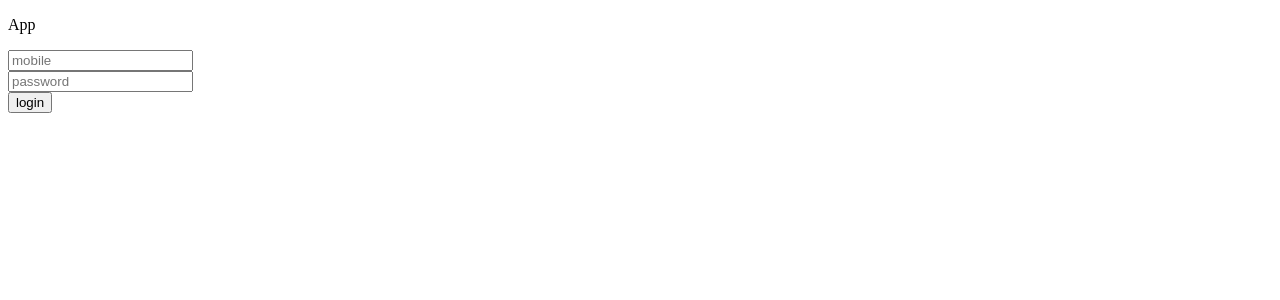
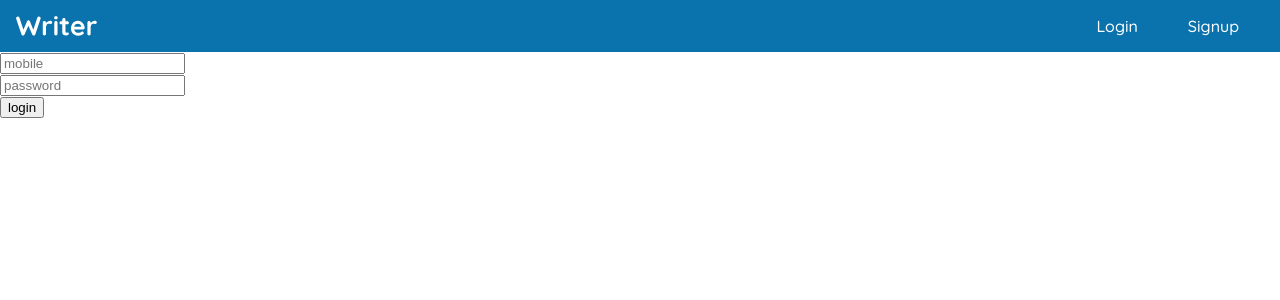
Before and after one commit to zevocorporation/Writer-App, a React (Create React App) app: page /signup in a window 1280 px wide. Shown: the top 300 px of the page. Built offline with nearby package versions, Linux system fonts and the light colour scheme.

Commit message:
created navbar

```diff
--- a/public/index.html
+++ b/public/index.html
@@ -15,6 +15,10 @@
       user's mobile device or desktop. See https://developers.google.com/web/fundamentals/web-app-manifest/
     -->
     <link rel="manifest" href="%PUBLIC_URL%/manifest.json" />
+    <link
+      href="https://fonts.googleapis.com/css2?family=Quicksand:wght@500&display=swap"
+      rel="stylesheet"
+    />
     <!--
       Notice the use of %PUBLIC_URL% in the tags above.
       It will be replaced with the URL of the `public` folder during the build.
@@ -26,7 +30,7 @@
     -->
     <title>React App</title>
   </head>
-  <body>
+  <body style="margin: 0px; font-family: 'Quicksand';">
     <noscript>You need to enable JavaScript to run this app.</noscript>
     <div id="root"></div>
     <!--
--- a/src/App.js
+++ b/src/App.js
@@ -1,12 +1,12 @@
 import React from 'react'
 // import Input from './components/input';
 import Login from './components/login'
+import Navbar from './patterns/navbar'
 
 function App() {
   return (
     <div>
-      <p>App</p>
-      {/* <Input type='h' /> */}
+      <Navbar />
       <Login />
     </div>
   )
--- a/src/components/logo.js
+++ b/src/components/logo.js
@@ -0,0 +1,7 @@
+import React from 'react'
+
+function Logo(props) {
+  return <img style={{ height: '20px' }} src={props.image} />
+}
+
+export default Logo
--- /dev/null
+++ b/src/components/navlinks.js
@@ -0,0 +1,27 @@
+import React from 'react'
+
+import Colors from '../styles/colors'
+
+function Navlinks(props) {
+  const styles = {
+    navlinks: {
+      display: 'flex',
+      flexDirection: 'row',
+      maxwidth: '50%',
+      justifyContent: 'space-around',
+      alignItems: 'center',
+    },
+    navlink: {
+      color: Colors.accent.secondary,
+      margin: '0px 25px',
+    },
+  }
+  const renderNavlink = props.navlinks.map((navlink) => (
+    <a style={styles.navlink} key={navlink.id}>
+      {navlink.name}
+    </a>
+  ))
+  return <div style={styles.navlinks}>{renderNavlink}</div>
+}
+
+export default Navlinks
--- a/src/patterns/navbar.js
+++ b/src/patterns/navbar.js
@@ -0,0 +1,45 @@
+import React from 'react'
+import Input from '../components/input'
+import Button from '../components/button'
+
+import Colors from '../styles/colors'
+
+import ImageLogo from '../assets/logo.svg'
+
+import Logo from '../components/logo'
+import Navlinks from '../components/navlinks'
+
+function Navbar() {
+  const styles = {
+    navbar: {
+      display: 'flex',
+      flexDirection: 'row',
+      backgroundColor: Colors.primary,
+      maxWidth: '100%',
+      paddingLeft: '16px',
+      paddingRight: '16px',
+      paddingTop: '16px',
+      paddingBottom: '16px',
+      justifyContent: 'space-between',
+      alignItems: 'center',
+    },
+  }
+  const navlinks = [
+    {
+      id: 1,
+      name: 'Login',
+    },
+    {
+      id: 1,
+      name: 'Signup',
+    },
+  ]
+  return (
+    <div style={styles.navbar}>
+      <Logo image={ImageLogo} />
+      <Navlinks navlinks={navlinks} />
+    </div>
+  )
+}
+
+export default Navbar
--- a/src/styles/colors.js
+++ b/src/styles/colors.js
@@ -0,0 +1,20 @@
+const Colors = {
+  primary: '#0A72AD',
+  primaryLight: '#EFF9FF',
+  secondary: '#2D9CDB',
+  tertiary: '#3384B2',
+  background: '#FFFFFF',
+  accent: {
+    primary: '#333333',
+    secondary: '#FFFFFF',
+    tertiary: '#0A72AD',
+    label: '#B7B7B7',
+  },
+  alert: {
+    success: '#0F9D58',
+    warning: '#F4B400',
+    danger: '#DB4437',
+  },
+}
+
+export default Colors
```
Also changed, not shown: src/styles/typography.js (+60 -0 lines), src/assets/logo.svg (added), src/components/navlink.js (deleted).
